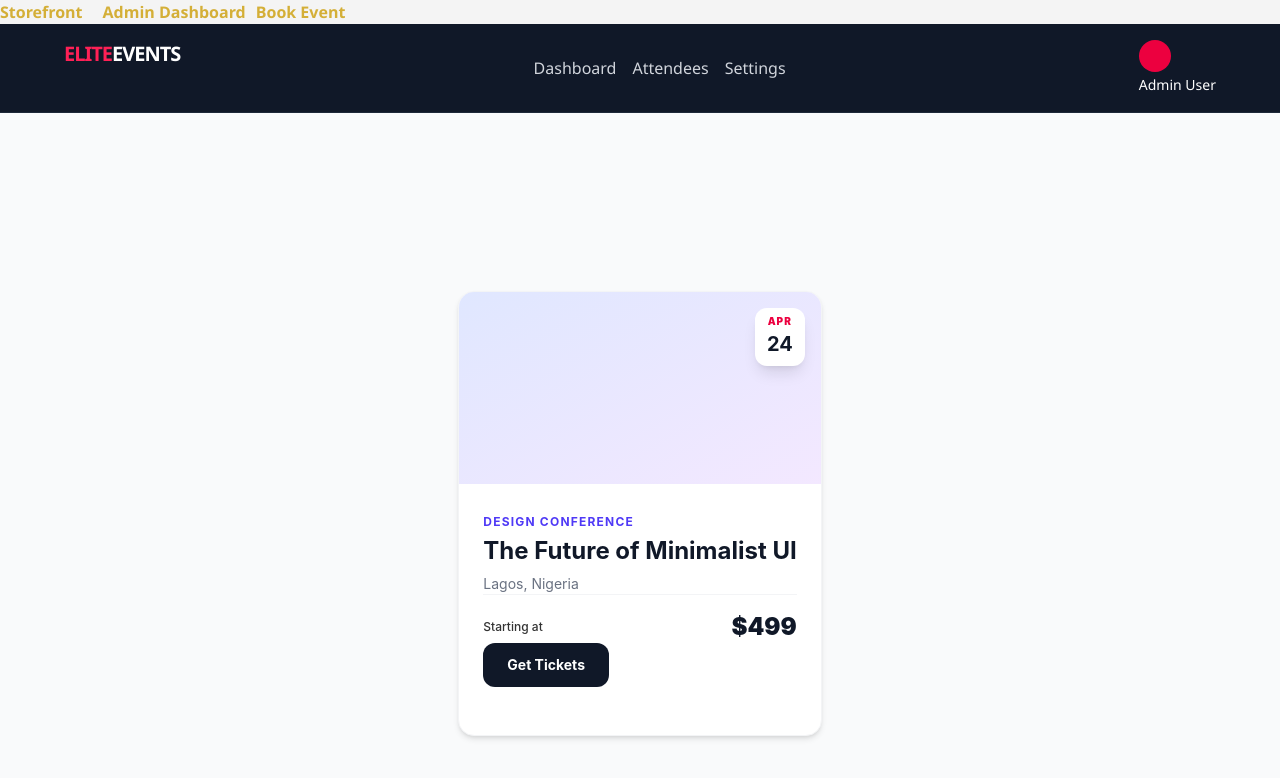
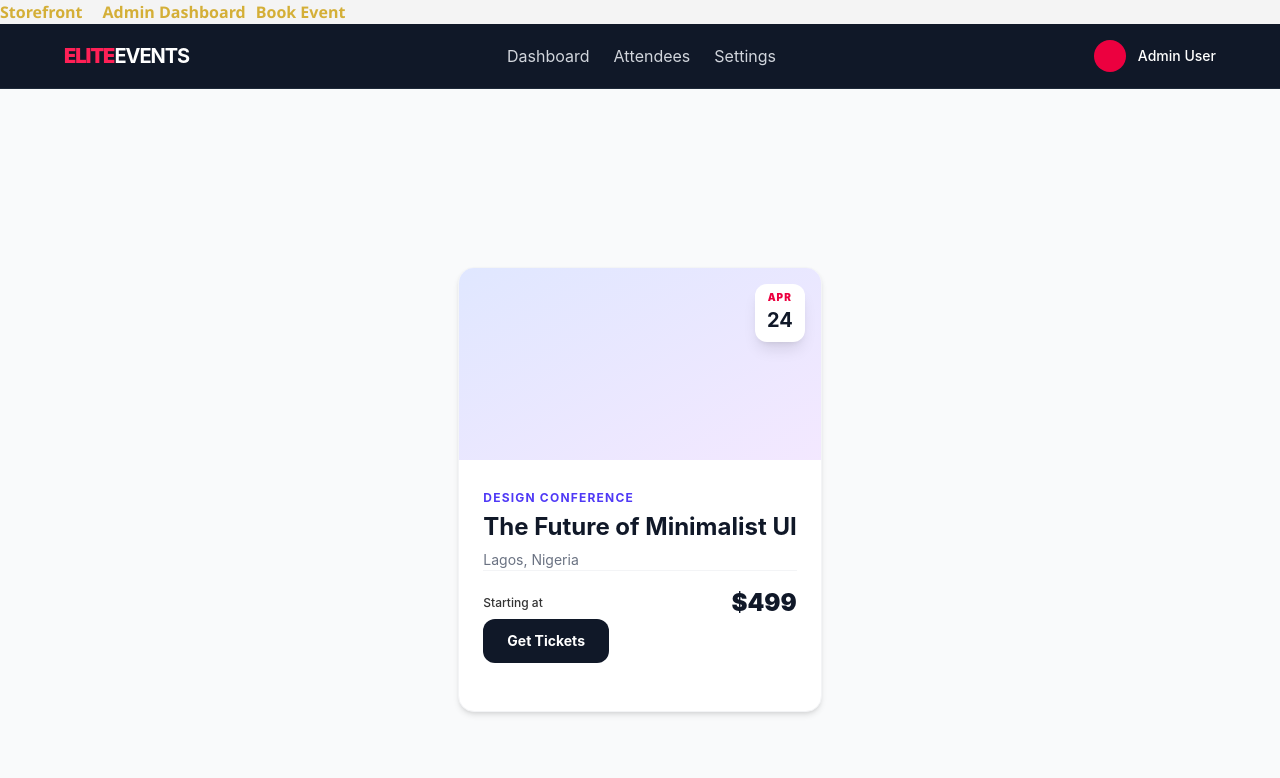
Before and after one commit to Abiy333/Elite-Events-Dashboard, a React (Vite) app: page /book-event in a window 1280 px wide. Shown: the top 778 px of the page. Built offline with nearby package versions, Linux system fonts and the light colour scheme.

Commit message:
tailwind add

```diff
--- a/src/components/NavBar.jsx
+++ b/src/components/NavBar.jsx
@@ -2,17 +2,17 @@ import React from "react";
 
 export default function NavBar() {
   return (
-    <nav className="bg-gray-900 text-white border-b border-gray-800 p-4">
-      <div className="max-w-6xl mx-auto flex justify-between">
+    <nav className="bg-gray-900 text-white border-b border-gray-800 p-4 font-sans">
+      <div className="max-w-6xl mx-auto flex justify-between items-center">
         {/* Left Section: The Brand */}
-        <div className="justify-end items-start">
+        <div>
           <span className="font-black text-xl tracking-tighter text-rose-500">
             ELITE
           </span>
           <span className="font-bold text-xl tracking-tighter">EVENTS</span>
         </div>
 
-        <div className="flex gap-4 justify-end items-center">
+        <div className="flex items-center gap-6">
           <a
             href="#"
             className="text-gray-300 hover:text-white transition-colors"
@@ -35,7 +35,7 @@ export default function NavBar() {
 
         {/* Right Section: The User Profile */}
         {/* These need to be horizontal and vertically centered */}
-        <div className="justify-end items-center">
+        <div className="flex items-center gap-3">
           <div className="w-8 h-8 rounded-full bg-rose-600"></div>
           <span className="text-sm font-medium ">Admin User</span>
         </div>
```
